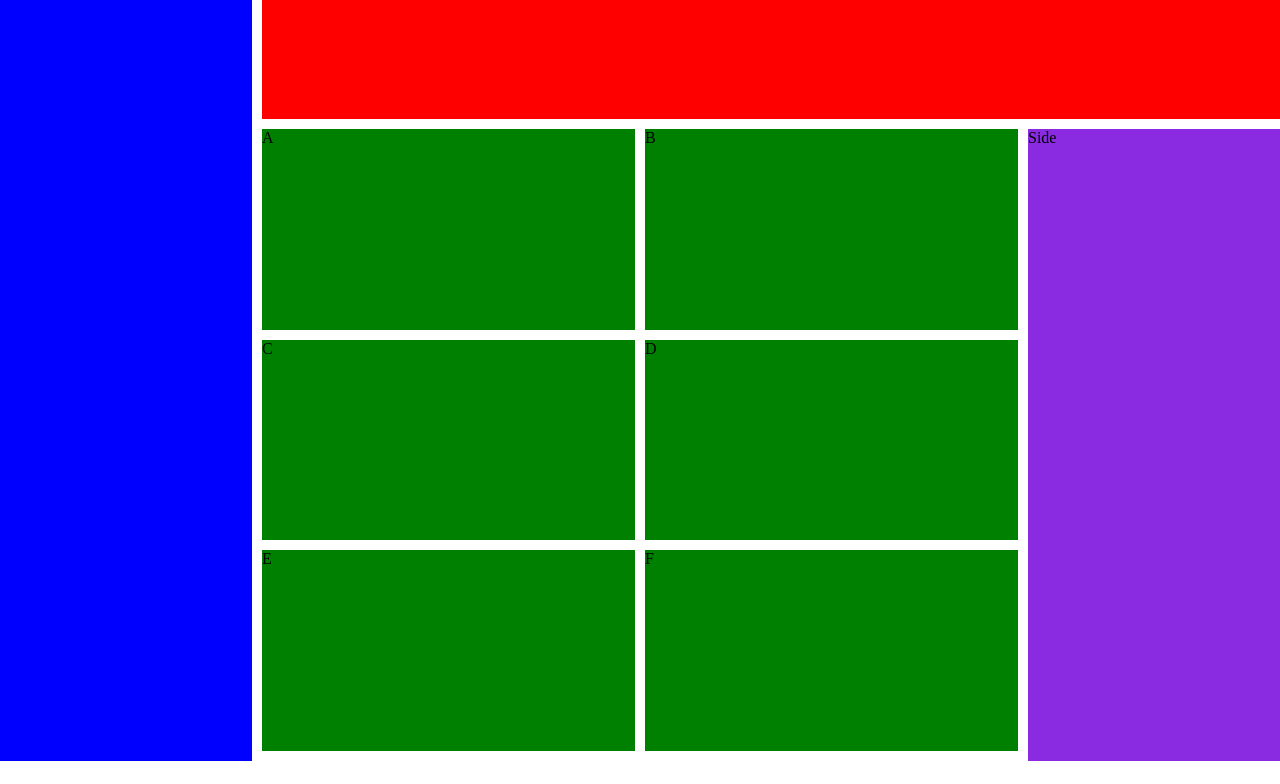
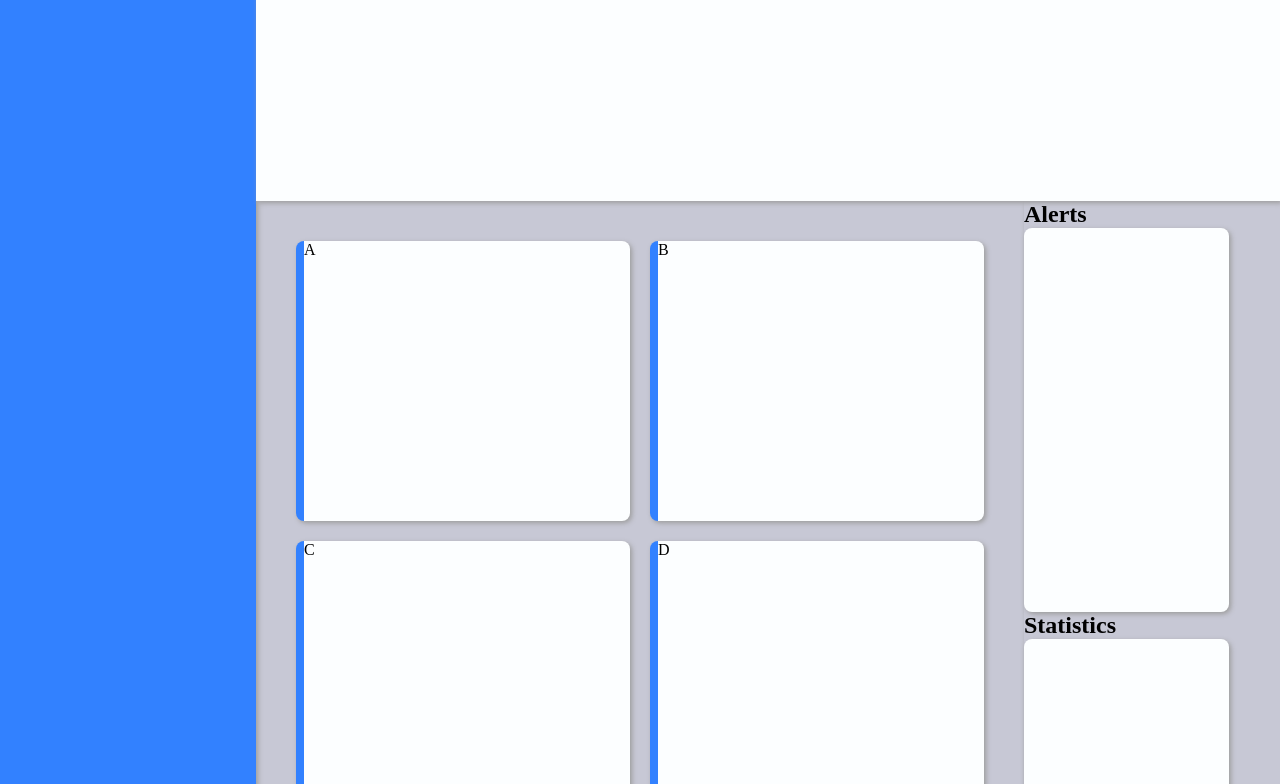
Before and after one commit to NicholasDomanico/AdminDashboard, a plain HTML site: page index.html in a window 1280 px wide. Shown: the part 39-823 px from the top of the page. Before the commit the page ends 800 px from the top, so only its background shows below. Drawn offline with Linux system fonts and the light colour scheme.

Commit message:
Changes background colors, more progress on grid layout

```diff
--- a/index.html
+++ b/index.html
@@ -35,7 +35,15 @@
         </main>
 
         <aside id="sidebar">
-            Side
+            <h2>Alerts</h2>
+            <div id="alerts">
+
+            </div>
+
+            <h2>Statistics</h2>
+            <div id="stats">
+
+            </div>
         </aside>
     </div>
 </body>
--- a/style.css
+++ b/style.css
@@ -3,45 +3,77 @@
     padding: 0;
 }
 
+:root {
+    --background: #c7c8d5;
+    --box-background: #fcfeff;
+    --nav-background: #3281ff;
+    --header-background: #fcfeff;
+    --border-color: #1d1d1d;
+}
+
 html, body {
-    height: 100%;
+    height: 150vh;
 }
 
 #siteWrapper {
     display: grid;
+    background-color: var(--background);
     grid-template-columns: 1fr 3fr 1fr;
     grid-template-rows: 1fr 4fr;
     width: 100%;
     height: 100%;
-    gap: 10px;
 }
 
 #topHeader {
-    background-color: red;
+    background-color: var(--header-background);
     width: 100%;
     height: 100%;
     grid-column: 2 / -1;
+    box-shadow: 2px 2px 5px #9c9c9c;
+    z-index: 0;
+
 }
 
 main {
     display: grid;
     grid-template: 1fr 1fr 1fr / 1fr 1fr;
-    gap: 10px;
-    margin-bottom: 10px;
+    gap: 20px;
+    margin: 40px;
 }
 
 main > div {
-    background-color: green;
+    background-color: var(--box-background);
+    border-style: hidden;
+    border-width: 3px;
+    border-radius: 0.5rem;
+    border-left-style: solid;
+    border-left-width: 0.5rem;
+    border-left-color: var(--nav-background);
+    box-shadow: 2px 2px 5px #9c9c9c;
 }
 
 nav {
-    background-color: blue;
+    background-color: var(--nav-background);
     grid-column: 1 / 2;
     grid-row: 1 / -1;
+    box-shadow: 2px 2px 5px #9c9c9c;
+}
+
+#sidebar {
+    display: flex;
+    flex-direction: column;
+    background-color: var(--background);
+    box-shadow: 2px 2px 5px #9c9c9c;
+    justify-content: stretch;
+    align-content: stretch;
 
 }
 
-#sidebar {
-    background-color: blueviolet;
-
+#sidebar > div {
+    background-color: var(--box-background);
+    border-style: hidden;
+    border-radius: 0.5rem;
+    box-shadow: 2px 2px 5px #9c9c9c;
+    width: 80%;
+    height: 40%;
 }
```
